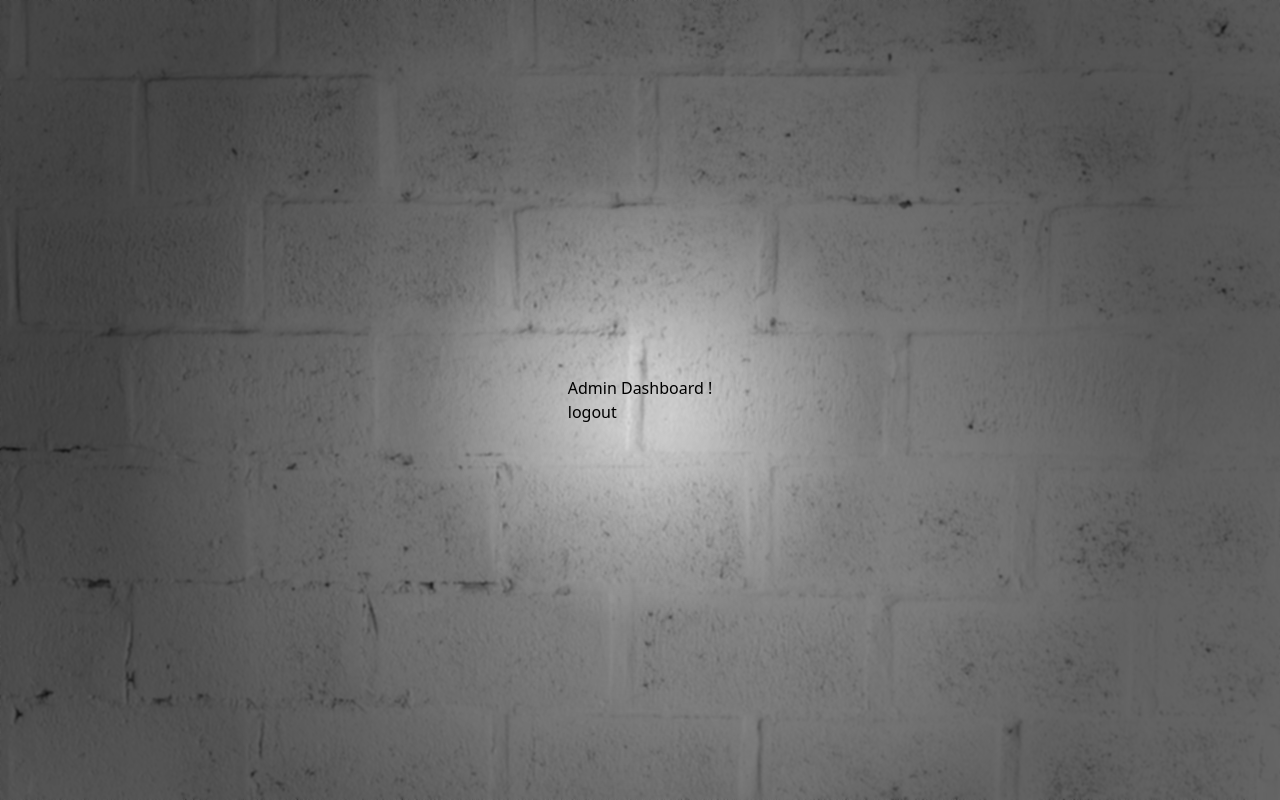
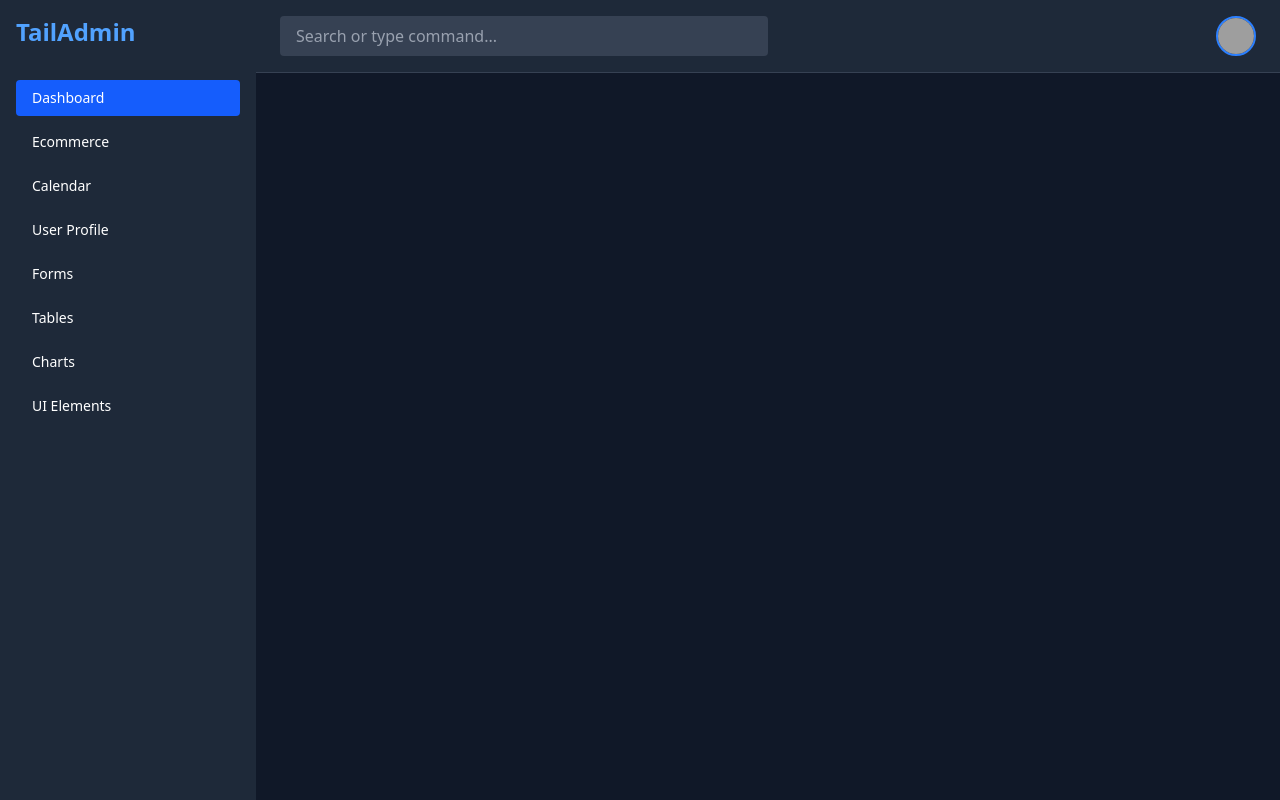
Before and after one commit to roshannoonoottil/Second_Main_Project, a React (Vite) app in the folder Clint/: page /dashboard in a window 1280 px wide. Built offline with nearby package versions, Linux system fonts and the light colour scheme; sample sign-in values are in the browser's storage; grey boxes are pictures that could not be loaded.

Commit message:
admin side started

```diff
--- a/Clint/src/App.tsx
+++ b/Clint/src/App.tsx
@@ -73,7 +73,7 @@
           zIndex: 2, // Ensures the UI stays above the shadow effect
           width: '100%',
           height: '100%', // Added to make sure this container fills the parent's height
-          display: 'flex',
+          display:'flex',
           justifyContent: 'center',
           alignItems: 'center',
         }}
--- /dev/null
+++ b/Clint/src/Components/Admin/AdminComponts/Header.tsx
@@ -0,0 +1,27 @@
+export default function Header() {
+  return (
+    <header className="flex items-center justify-between px-6 py-4 bg-gray-800 border-b border-gray-700">
+      <input
+        type="text"
+        placeholder="Search or type command..."
+        className="w-1/2 px-4 py-2 rounded bg-gray-700 text-white placeholder-gray-400"
+      />
+
+      <div className="flex items-center gap-4">
+        <button className="text-gray-300 hover:text-white">
+          <i className="fas fa-cog" />
+        </button>
+        <button className="text-gray-300 hover:text-white">
+          <i className="fas fa-bell" />
+        </button>
+        <div className="w-10 h-10 rounded-full overflow-hidden border-2 border-blue-500">
+          <img
+            src="https://i.pravatar.cc/100"
+            alt="Avatar"
+            className="w-full h-full object-cover"
+          />
+        </div>
+      </div>
+    </header>
+  );
+}
--- /dev/null
+++ b/Clint/src/Components/Admin/AdminComponts/Sidebar.tsx
@@ -0,0 +1,52 @@
+export default function Sidebar() {
+  return (
+    <aside className="w-64 bg-gray-800 shadow-lg flex flex-col p-4">
+      <h1 className="text-2xl font-bold text-blue-400 mb-8">TailAdmin</h1>
+
+      <nav className="flex-1">
+        <ul className="space-y-2 text-sm">
+          <li>
+            <a href="#" className="flex items-center px-4 py-2 rounded bg-blue-600">
+              Dashboard
+            </a>
+          </li>
+          <li>
+            <a href="#" className="flex items-center px-4 py-2 hover:bg-gray-700 rounded">
+              Ecommerce
+            </a>
+          </li>
+          <li>
+            <a href="#" className="flex items-center px-4 py-2 hover:bg-gray-700 rounded">
+              Calendar
+            </a>
+          </li>
+          <li>
+            <a href="#" className="flex items-center px-4 py-2 hover:bg-gray-700 rounded">
+              User Profile
+            </a>
+          </li>
+          <li>
+            <a href="#" className="flex items-center px-4 py-2 hover:bg-gray-700 rounded">
+              Forms
+            </a>
+          </li>
+          <li>
+            <a href="#" className="flex items-center px-4 py-2 hover:bg-gray-700 rounded">
+              Tables
+            </a>
+          </li>
+          <li>
+            <a href="#" className="flex items-center px-4 py-2 hover:bg-gray-700 rounded">
+              Charts
+            </a>
+          </li>
+          <li>
+            <a href="#" className="flex items-center px-4 py-2 hover:bg-gray-700 rounded">
+              UI Elements
+            </a>
+          </li>
+        </ul>
+      </nav>
+    </aside>
+  );
+}
--- a/Clint/src/Components/Admin/Dashboard/Dashboard.tsx
+++ b/Clint/src/Components/Admin/Dashboard/Dashboard.tsx
@@ -1,13 +1,15 @@
 
 import { useNavigate } from 'react-router-dom';
-import { useDispatch } from 'react-redux';
+import Sidebar from "../AdminComponts/Sidebar";
+import Header from "../AdminComponts/Header";
+import { Outlet } from "react-router-dom";
+// import { useDispatch } from 'react-redux';
 import { useEffect } from 'react';
-import './Dashboard.css'
-import { adminLogout } from '../../../Redux/authSlice';
+// import { adminLogout } from '../../../Redux/authSlice';
 
 function Dashboard() {
   const navigate = useNavigate();
-  const dispatch = useDispatch()
+  // const dispatch = useDispatch()
 
 const token = localStorage.getItem('admintoken')
 
@@ -20,13 +22,22 @@
 })
 
   return (
-    <div>
-      <h1>Admin Dashboard !</h1>
-      <button onClick={(()=>{
-            dispatch(adminLogout())
-            localStorage.removeItem('admintoken')
-          })}>logout</button>
-    </div>
+    // <div>
+    //   <h1>Admin Dashboard !</h1>
+    //   <button onClick={(()=>{
+    //         dispatch(adminLogout())
+    //         localStorage.removeItem('admintoken')
+    //       })}>logout</button>
+    // </div>
+<div className="flex h-screen w-screen bg-gray-900 text-white">
+  <Sidebar />
+  <div className="flex-1 flex flex-col overflow-hidden">
+    <Header />
+    <main className="flex-1 overflow-auto p-6 bg-gray-900">
+      <Outlet />
+    </main>
+  </div>
+</div>
   )
 }
 
```
Also changed, not shown: Clint/src/Components/Admin/Dashboard/Dashboard.css (deleted).
